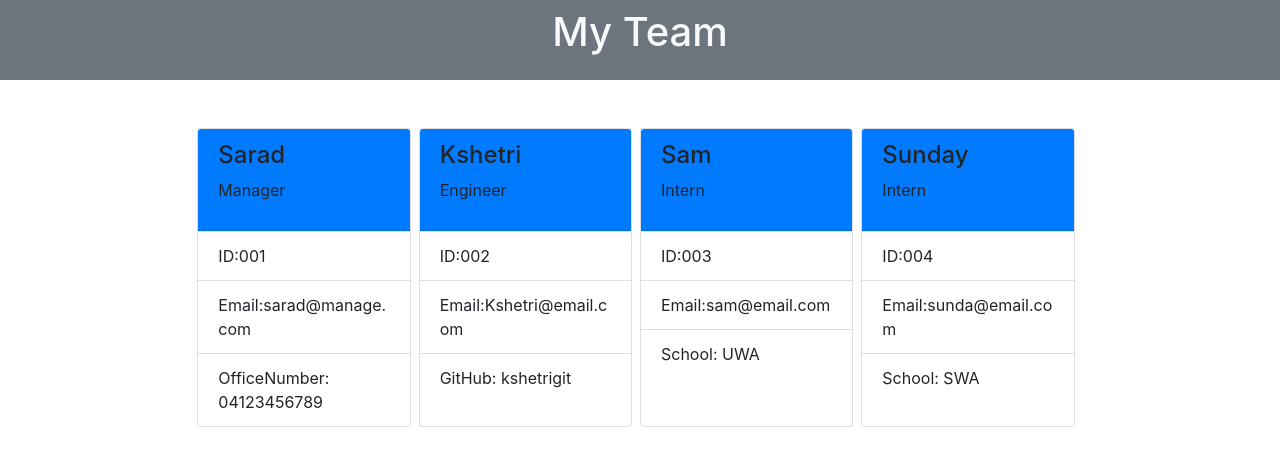
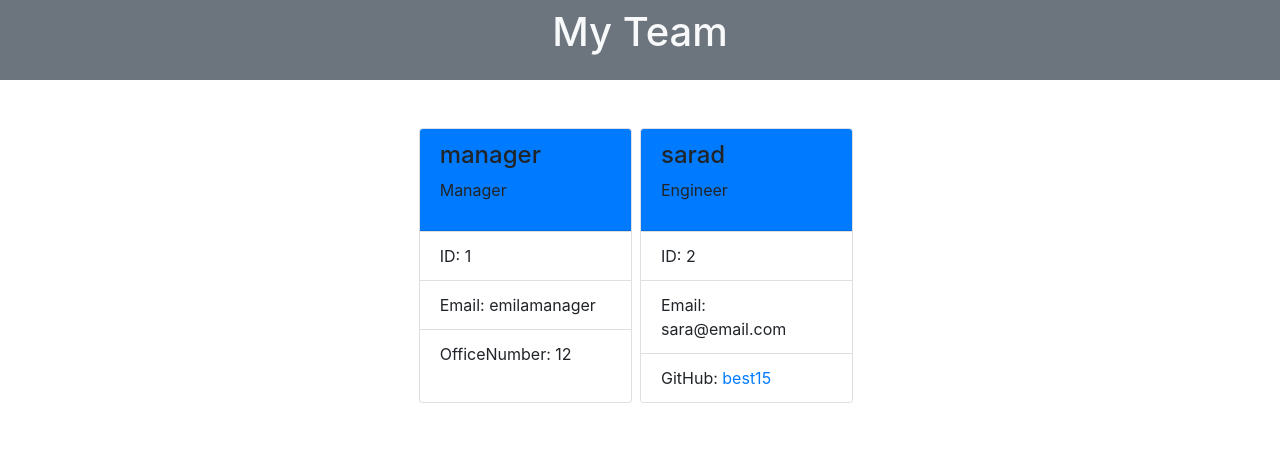
Before and after one commit to best15/team-profile-generator, a website: page MyTeam.html in a window 1280 px wide. Drawn offline with nearby package versions, Linux system fonts and the light colour scheme.

Commit message:
Node validator package added. Github profile link added to engineer github username.

```diff
--- a/MyTeam.html
+++ b/MyTeam.html
@@ -22,48 +22,29 @@
       <section class="row justify-content-center">
         <div class="card col-sm-10 col-md-6 col-lg-2 mr-2 mb-3 p-0">
           <div class="card-header bg-primary">
-            <h4>Sarad</h4>
+            <h4>manager</h4>
             <p>Manager</p>
           </div>
           <ul class="list-group list-group-flush">
-            <li class="list-group-item">ID:001</li>
-            <li class="list-group-item">Email:sarad@manage.com</li>
-            <li class="list-group-item">OfficeNumber: 04123456789</li>
+            <li class="list-group-item">ID: 1</li>
+            <li class="list-group-item">Email: emilamanager</li>
+            <li class="list-group-item">OfficeNumber: 12</li>
           </ul>
         </div>
 
         <div class="card col-sm-10 col-md-6 col-lg-2 mr-2 mb-3 p-0">
           <div class="card-header bg-primary">
-            <h4>Kshetri</h4>
+            <h4>sarad</h4>
             <p>Engineer</p>
           </div>
           <ul class="list-group list-group-flush">
-            <li class="list-group-item">ID:002</li>
-            <li class="list-group-item">Email:Kshetri@email.com</li>
-            <li class="list-group-item">GitHub: kshetrigit</li>
-          </ul>
-        </div>
-
-        <div class="card col-sm-10 col-md-6 col-lg-2 mr-2 mb-3 p-0">
-          <div class="card-header bg-primary">
-            <h4>Sam</h4>
-            <p>Intern</p>
-          </div>
-          <ul class="list-group list-group-flush">
-            <li class="list-group-item">ID:003</li>
-            <li class="list-group-item">Email:sam@email.com</li>
-            <li class="list-group-item">School: UWA</li>
-          </ul>
-        </div>
-        <div class="card col-sm-10 col-md-6 col-lg-2 mr-2 mb-3 p-0">
-          <div class="card-header bg-primary">
-            <h4>Sunday</h4>
-            <p>Intern</p>
-          </div>
-          <ul class="list-group list-group-flush">
-            <li class="list-group-item">ID:004</li>
-            <li class="list-group-item">Email:sunda@email.com</li>
-            <li class="list-group-item">School: SWA</li>
+            <li class="list-group-item">ID: 2</li>
+            <li class="list-group-item">Email: sara@email.com</li>
+            <li class="list-group-item">
+              GitHub:<a href="https://github.com/best15" target="_blank">
+                best15
+              </a>
+            </li>
           </ul>
         </div>
       </section>
--- a/index.js
+++ b/index.js
@@ -3,6 +3,7 @@ const Manager = require('./lib/manager');
 const Engineer = require('./lib/engineer');
 const Intern = require('./lib/intern');
 
+const validator = require('validator');
 const generateHtml = require('./lib/generate-html');
 const fs = require('fs');
 const inquirer = require("inquirer");
--- a/lib/employee.js
+++ b/lib/employee.js
@@ -2,7 +2,7 @@
 class Employee {
 
     constructor(name, id, email) {
-
+        // name !== undefined ? this.name = name : console.log('Name cannot be empty');
         this.name = name;
         this.id = id;
         this.email = email;
--- a/package.json
+++ b/package.json
@@ -19,6 +19,7 @@
   "homepage": "https://github.com/best15/team-profile-generator#readme",
   "dependencies": {
     "inquirer": "^8.0.0",
+    "node-input-validator": "^4.4.1",
     "prettier": "^2.3.0"
   },
   "devDependencies": {
```
Also changed, not shown: lib/generate-team-card.js (+7 -7 lines), 1 other file.
